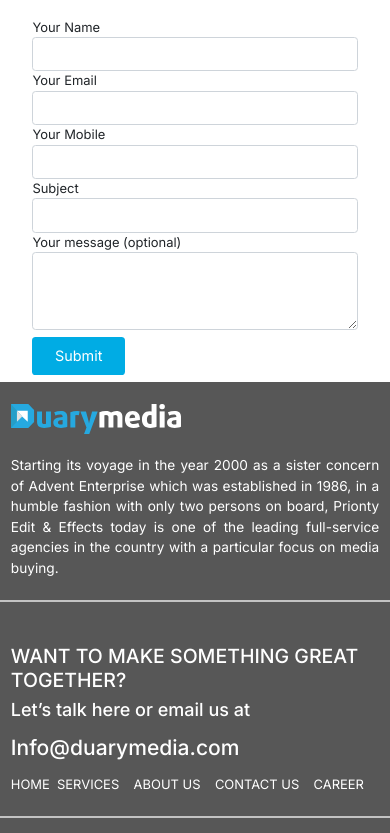
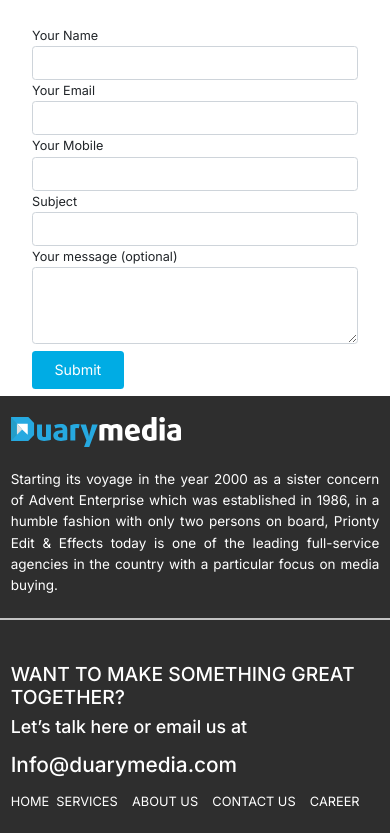
Before and after one commit to akashusr/duarymedia, a React (Create React App) app: page /contactUs in a window 390 px wide. Shown: the part 871-1704 px from the top of the page. Built offline with nearby package versions, Linux system fonts and the light colour scheme.

Commit message:
footer bg + about us border color change + font height change

```diff
--- a/src/App.css
+++ b/src/App.css
@@ -6,6 +6,7 @@
   box-sizing: border-box;
   font-family: Inter, sans-serif;
   font-size: 1rem;
+  line-height: 1.5rem;
 }
 /* body {
   overflow: auto;
@@ -30,11 +31,10 @@
   color: #26a9e0;
 }
 
-
 @media only screen and (max-width: 600px) {
   :root,
   * {
-    font-size: 0.9rem;
+    font-size: 0.89rem;
   }
 }
 
--- a/src/components/Aboutus/Aboutus.css
+++ b/src/components/Aboutus/Aboutus.css
@@ -1,5 +1,5 @@
 .border {
-  border-bottom: 2px solid #575757;
+  border-bottom: 2px solid #2E2E2E;
 }
 .blue {
   color: #26a9e0;
--- a/src/components/Footer/Footer.css
+++ b/src/components/Footer/Footer.css
@@ -21,7 +21,7 @@
   font-size: 1.5rem;
 }
 .f-gray {
-  background-color: #575757;
+  background-color: #2e2e2e;
 }
 .f-blue {
   background-color: #00ace4;
```
Also changed, not shown: src/image/3576395f-cf3d-42f3-8af9-afa4f3ad1749.jpg (added).
